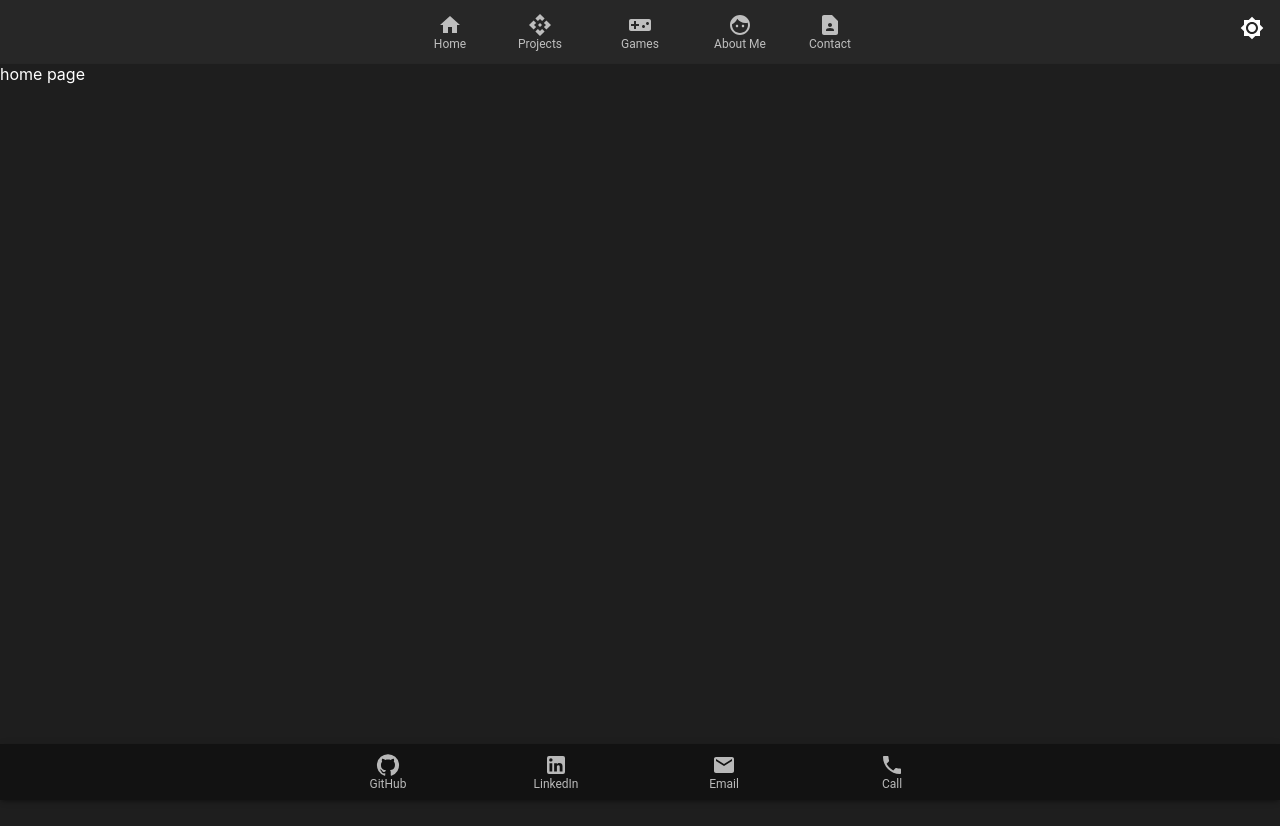
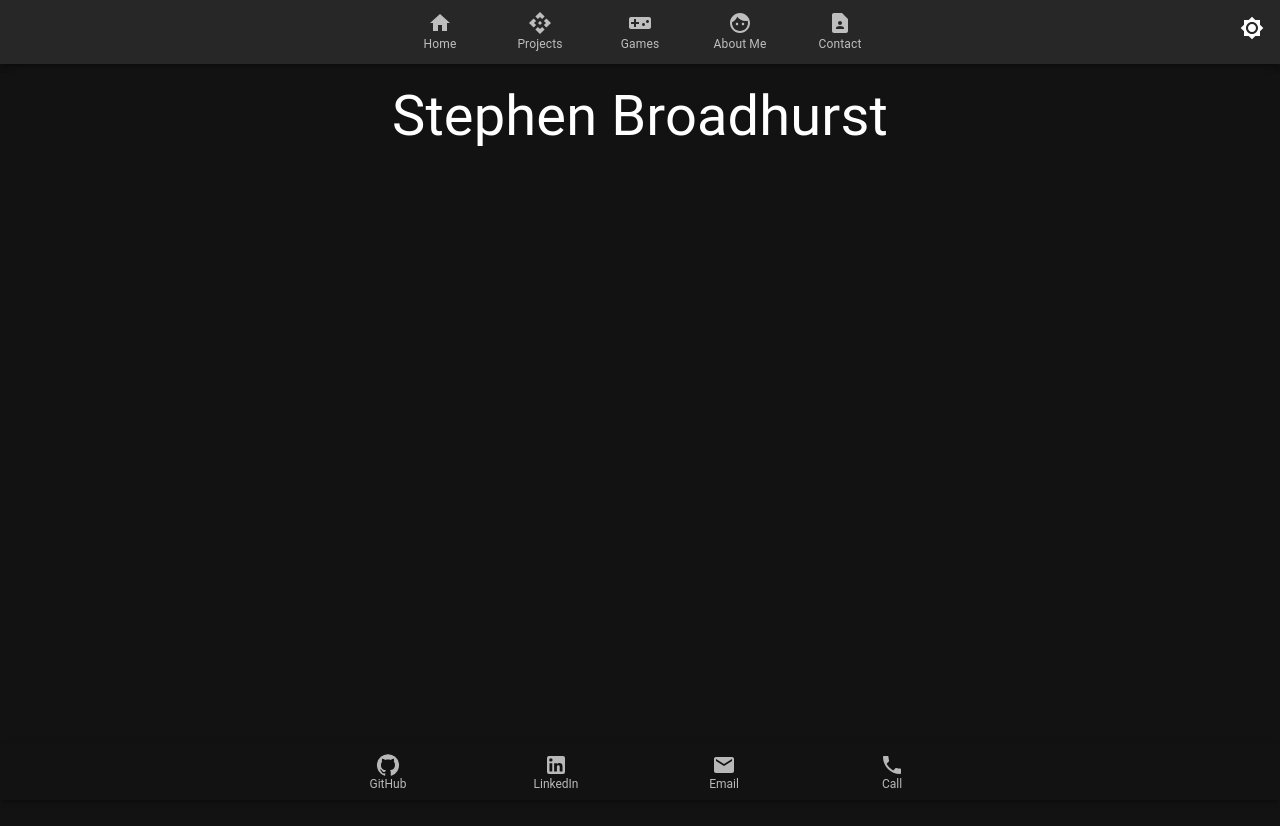
Before and after one commit to sbroadhurst/portfolio-new, a React (Create React App) app: page /#/ in a window 1280 px wide. Shown: the top 826 px of the page. After the commit the page ends 800 px from the top, so only its background shows below. Built offline with nearby package versions, Linux system fonts and the light colour scheme.

Commit message:
title and better theme control, and underline header items when hovered

```diff
--- a/src/App.js
+++ b/src/App.js
@@ -2,9 +2,9 @@ import React, { useEffect, useState } from 'react'
 import './App.css'
 import { HashRouter, Routes, Route, useLocation } from 'react-router-dom'
 import { createTheme, IconButton, ThemeProvider } from '@mui/material'
-import { Paper } from '@mui/material'
 import Brightness4Icon from '@mui/icons-material/Brightness4'
 import Brightness7Icon from '@mui/icons-material/Brightness7'
+import { CssBaseline } from '@mui/material'
 
 import Footer from './components/Footer'
 import Header from './components/Header'
@@ -48,6 +48,7 @@ function App() {
 
   return (
     <ThemeProvider theme={theme}>
+      <CssBaseline />
       <HashRouter>
         <AssetProvider>
           <Header />
@@ -66,12 +67,7 @@ function App() {
             {theme.palette.mode === 'dark' ? <Brightness7Icon /> : <Brightness4Icon />}
           </IconButton>
           <ScrollToTop />
-          <Paper
-            style={{
-              paddingBottom: 50,
-              borderRadius: 0,
-              height: '100vh',
-            }}>
+          <div style={{ marginBottom: 60 }}>
             <Routes>
               <Route path="/" element={<Home />} />
               <Route path="about" element={<AboutMe />} />
@@ -79,8 +75,8 @@ function App() {
               <Route path="games" element={<Games />} />
               <Route path="projects" element={<Projects />} />
             </Routes>
-            <Footer />
-          </Paper>
+          </div>
+          <Footer />
         </AssetProvider>
       </HashRouter>
     </ThemeProvider>
--- a/src/components/Header.js
+++ b/src/components/Header.js
@@ -1,19 +1,18 @@
 import AppBar from '@mui/material/AppBar'
 import Box from '@mui/material/Box'
 import Toolbar from '@mui/material/Toolbar'
-// import Typography from '@mui/material/Typography'
+import { Link } from 'react-router-dom'
 import { Api, ContactPage, Face, Home, VideogameAsset, Menu } from '@mui/icons-material'
-import {
-  BottomNavigation,
-  BottomNavigationAction,
-  Drawer,
-  IconButton,
-  List,
-  ListItemButton,
-  ListItemText,
-} from '@mui/material'
+import { BottomNavigation, Drawer, IconButton, List, ListItemButton, ListItemText } from '@mui/material'
 import { useEffect, useState } from 'react'
-import { Link } from 'react-router-dom'
+import { BottomNavAction } from './styledComponents'
+
+// const checkActiveRoute = (linkAddress) => {
+//   const href = window.location.href
+//   console.log(href.includes(linkAddress))
+
+//   return href.includes(linkAddress)
+// }
 
 export const HeaderComponent = () => {
   const [mobileView, setMobileView] = useState(false)
@@ -104,29 +103,11 @@ const displayDesktop = () => {
   return (
     <Toolbar style={{ justifyContent: 'space-around' }}>
       <BottomNavigation showLabels style={{ background: 'transparent' }}>
-        <BottomNavigationAction component={Link} to={'/'} label="Home" icon={<Home />} />
-        <BottomNavigationAction
-          component={Link}
-          to={'projects'}
-          label="Projects"
-          icon={<Api />}
-          style={{ margin: '0 10px' }}
-        />
-        <BottomNavigationAction
-          component={Link}
-          to={'games'}
-          label="Games"
-          icon={<VideogameAsset />}
-          style={{ margin: '0 10px' }}
-        />
-        <BottomNavigationAction
-          component={Link}
-          to={'about'}
-          label="About Me"
-          icon={<Face />}
-          style={{ margin: '0 10px' }}
-        />
-        <BottomNavigationAction component={Link} to={'contact'} label="Contact" icon={<ContactPage />} />
+        <BottomNavAction component={Link} to={'/'} label="Home" icon={<Home />} />
+        <BottomNavAction component={Link} to={'projects'} label="Projects" icon={<Api />} />
+        <BottomNavAction component={Link} to={'games'} label="Games" icon={<VideogameAsset />} />
+        <BottomNavAction component={Link} to={'about'} label="About Me" icon={<Face />} />
+        <BottomNavAction component={Link} to={'contact'} label="Contact" icon={<ContactPage />} />
       </BottomNavigation>
     </Toolbar>
   )
--- /dev/null
+++ b/src/components/Title.js
@@ -0,0 +1,13 @@
+import React from 'react'
+
+const Title = (props) => {
+  const { title } = props
+
+  return (
+    <div style={{ display: 'flex', justifyContent: 'center', paddingTop: 10, paddingBottom: 10, fontSize: '3.5rem' }}>
+      {title}
+    </div>
+  )
+}
+
+export default Title
--- /dev/null
+++ b/src/components/styledComponents.js
@@ -0,0 +1,14 @@
+import { BottomNavigationAction } from '@mui/material'
+import { styled } from '@mui/system'
+
+export const BottomNavAction = styled(BottomNavigationAction)(({ linkAddress }) => ({
+  margin: ' 0 10px',
+  background: 'linear-gradient(to right, transparent, transparent), linear-gradient(to right, red, pink, blue)',
+  backgroundSize: '100% 3px, 0 3px',
+  backgroundPosition: '100% 100%, 0 100%',
+  backgroundRepeat: 'no-repeat',
+  transition: 'background-size 400ms',
+  '&:hover': {
+    backgroundSize: '0 3px, 100% 3px',
+  },
+}))
--- a/src/routes/aboutMe.js
+++ b/src/routes/aboutMe.js
@@ -1,7 +1,8 @@
 import React from 'react'
+import Title from '../components/Title'
 
 const AboutMe = () => {
-  return <div>aboutMe</div>
+  return <Title title="About Me" />
 }
 
 export default AboutMe
--- a/src/routes/contact.js
+++ b/src/routes/contact.js
@@ -1,7 +1,12 @@
 import React from 'react'
+import Title from '../components/Title'
 
 const Contact = () => {
-  return <div>contact</div>
+  return (
+    <div>
+      <Title title="Contact" />
+    </div>
+  )
 }
 
 export default Contact
--- a/src/routes/games.js
+++ b/src/routes/games.js
@@ -1,5 +1,6 @@
 import React, { useContext } from 'react'
 import CustomCard from '../components/Card'
+import Title from '../components/Title'
 import { AssetContext } from '../contexts/assetContext'
 
 const Games = () => {
@@ -7,6 +8,8 @@ const Games = () => {
   const { games } = assets
 
   return (
+    <div>
+      <Title title="Games" />
       <div style={{ display: 'flex', width: '100%', flexWrap: 'wrap', justifyContent: 'center' }}>
         {games.map((game) => {
           return (
@@ -16,6 +19,7 @@ const Games = () => {
           )
         })}
       </div>
+    </div>
   )
 }
 
--- a/src/routes/home.js
+++ b/src/routes/home.js
@@ -1,5 +1,11 @@
+import Title from '../components/Title'
+
 const Home = () => {
-  return <div> home page </div>
+  return (
+    <div>
+      <Title title="Stephen Broadhurst" />{' '}
+    </div>
+  )
 }
 
 export default Home
--- a/src/routes/projects.js
+++ b/src/routes/projects.js
@@ -1,5 +1,6 @@
 import React, { useContext } from 'react'
 import CustomCard from '../components/Card'
+import Title from '../components/Title'
 import { AssetContext } from '../contexts/assetContext'
 
 const Projects = () => {
@@ -7,6 +8,8 @@ const Projects = () => {
   const { projects } = assets
 
   return (
+    <div>
+      <Title title="Projects" />
       <div style={{ display: 'flex', width: '100%', flexWrap: 'wrap', justifyContent: 'center' }}>
         {projects.map((project) => {
           return (
@@ -16,6 +19,7 @@ const Projects = () => {
           )
         })}
       </div>
+    </div>
   )
 }
 
```
Lines whose indentation alone changed are shown as unchanged.
